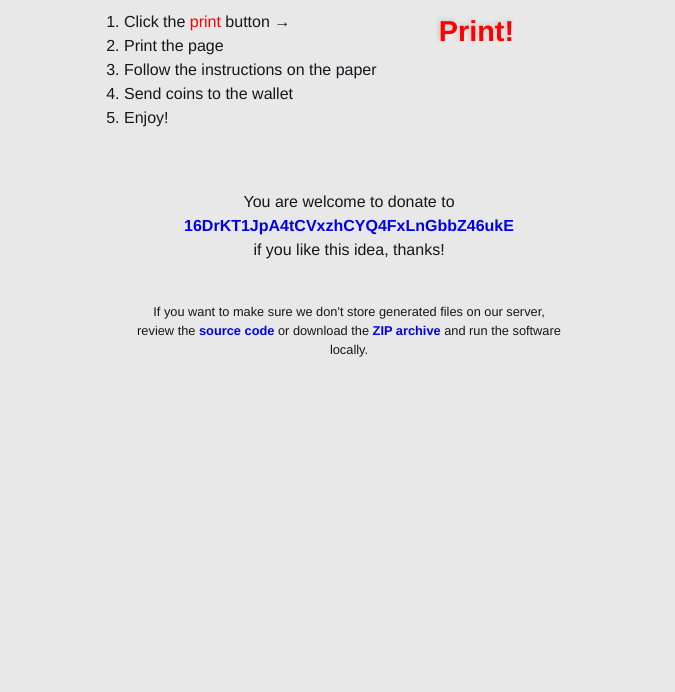
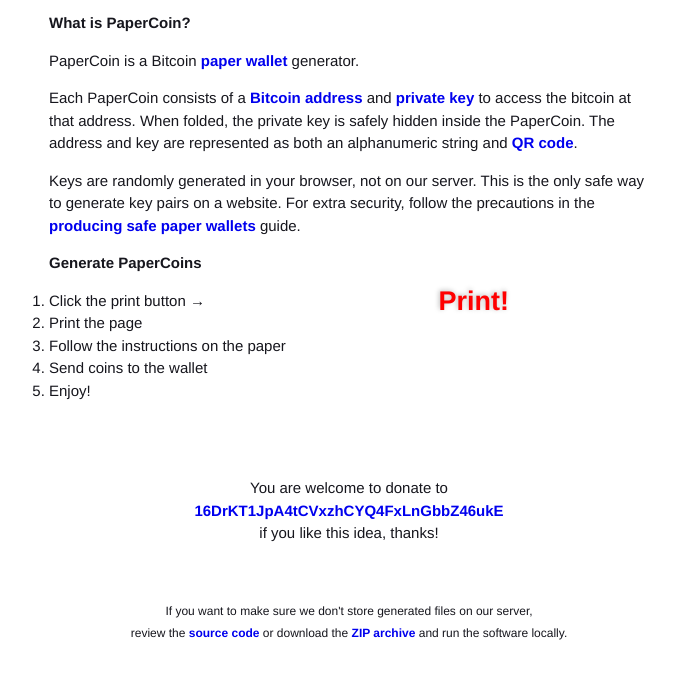
Before and after one commit to syntagmatic/papercoin, a plain HTML site: page index.html in a window 1280 px wide. Shown: the part 108-800 px from the top of the page, without its empty margins (291-966 px from the left). Drawn offline with Linux system fonts and the light colour scheme; a script that the page names is missing.

Commit message:
what is papercoin section

```diff
--- a/index.html
+++ b/index.html
@@ -31,10 +31,15 @@
       <h1>PaperCoin</h1>
       <span id="subtitle">Bitcoin in an origami wallet.</span>
     </div>
+    <h2>What is PaperCoin?</h2>
+    <p>PaperCoin is a Bitcoin <a href="https://en.bitcoin.it/wiki/Paper_wallet">paper wallet</a> generator.</p>
+    <p>Each PaperCoin consists of a <a href="https://en.bitcoin.it/wiki/Bitcoin_address">Bitcoin address</a> and <a href="https://en.bitcoin.it/wiki/Private_key">private key</a> to access the bitcoin at that address. When folded, the private key is safely hidden inside the PaperCoin. The address and key are represented as both an alphanumeric string and <a href="https://en.wikipedia.org/wiki/QR_Code">QR code</a>.</p>
+    </p>Keys are randomly generated in your browser, not on our server. This is the only safe way to generate key pairs on a website. For extra security, follow the precautions in the <a href="https://en.bitcoin.it/wiki/Paper_wallet#Producing_safe_paper_wallets">producing safe paper wallets</a> guide.</p>
+    <h2>Generate PaperCoins</h2>
     <div id="printer-container">
       <a id="main-button" href="#" onclick="papercoin();">Print!</a>
       <ol>
-        <li>Click the <span class="red">print</span> button &rarr;</li>
+        <li>Click the print button &rarr;</li>
         <li>Print the page</li>
         <li>Follow the instructions on the paper</li>
         <li>Send coins to the wallet</li>
--- a/style/main.css
+++ b/style/main.css
@@ -22,13 +22,15 @@
 html, body {
 	width: 100%;
   height: 100%;
+  font-size: 15px;
+  font-family: "Helvetica Neue", Arial, Helvetica, sans-serif;
+	background: #fff;
+	color: #16161d;
+  line-height: 1.5em;
 }
 
-body {
-	background: #e8e8e8;
-	color: #16161d;
-  line-height: 1.5;
-  font-family: "Helvetica Neue", Arial, Helvetica, sans-serif;
+p {
+  margin: 1em 0;
 }
 
 a, a:active {
@@ -41,17 +43,13 @@
 	text-decoration: none;
 }
 
-.red {
-  color: red;
-}
-
 #main-container {
 	width: 100%;
 }
 
 #main-content {
 	position: relative;
-	width: 450px;
+	width: 600px;
 	margin: 0 auto;
 }
 
@@ -59,9 +57,14 @@
 	padding: 40px 0 20px;
 }
 
-#title h1 {
+h1 {
   font-size: 1.4em;
   font-weight: bold;
+}
+
+h2 {
+  font-weight: bold;
+  margin: 1em 0;
 }
 
 #printer-container {
@@ -70,7 +73,7 @@
 
 #main-button {
   position: absolute;
-  padding-right: 60px;
+  padding-right: 140px;
   right: 0;
   font-size: 1.8em;
   color: red;
```
